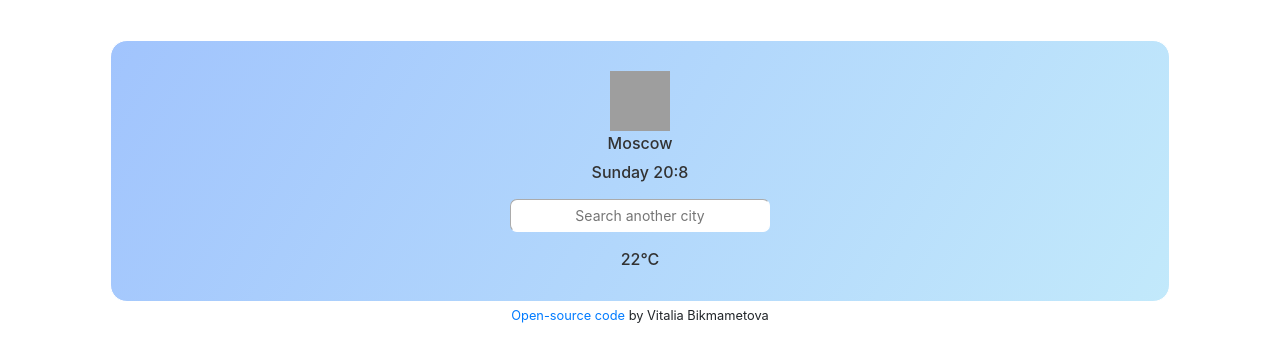
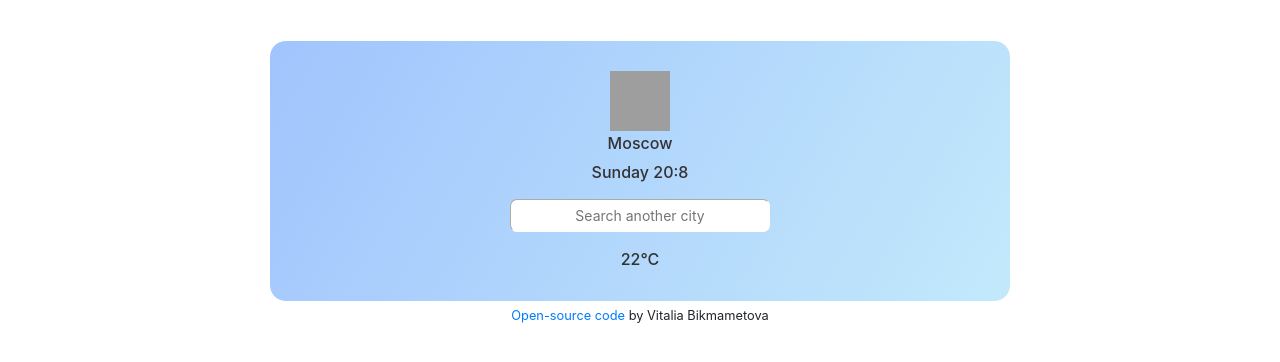
Before and after one commit to la-dolce-vit/weather-app, a plain HTML site: page index.html in a window 1280 px wide. Drawn offline with nearby package versions, Linux system fonts and the light colour scheme; grey boxes are pictures that could not be loaded.

Commit message:
70% width update

```diff
--- a/index.html
+++ b/index.html
@@ -15,7 +15,7 @@
 
 <body>
     <div class="container">
-        <div class="card" style="width: 100%;">
+        <div class="card" style="width: 70%;">
             <div class="card-body">
                 <div class="headings">
             <ul >
```
